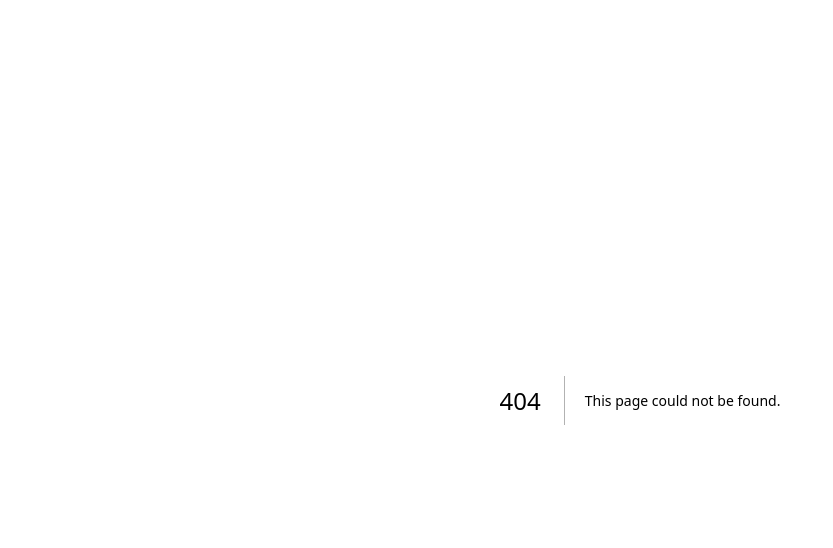
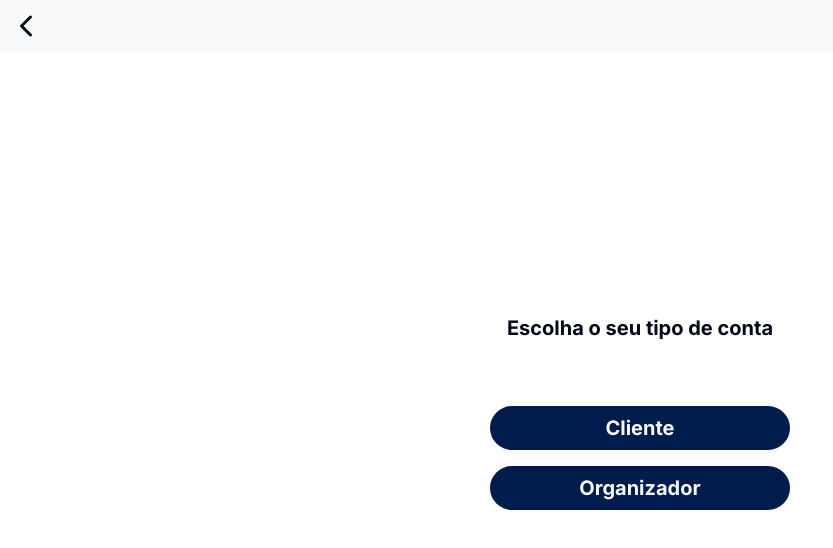
Before and after one commit to Matheus-kb/ConnecTech-Front, a Next.js app: page /register in a window 1280 px wide. Before the commit this address had no page. Shown: the top 548 px of the page, without its empty margins (0-833 px from the left). Built offline with nearby package versions, Linux system fonts and the light colour scheme.

Commit message:
feat: register page

```diff
--- /dev/null
+++ b/app/register/page.tsx
@@ -0,0 +1,23 @@
+import Header from "@/components/header";
+import { Button } from "@/components/ui/button";
+
+const RegisterPage = () => {
+  return (
+    <>
+      <Header />
+      <div className="flex justify-center items-center h-[90vh]">
+        <div className="flex flex-col gap-4 px-4">
+          <h1 className="pb-12 font-bold text-center text-xl">Escolha o seu tipo de conta</h1>
+          <Button className="rounded-3xl font-bold text-xl min-w-[18.75rem] min-h-11">
+            Cliente
+          </Button>
+          <Button className="rounded-3xl font-bold text-xl min-w-[18.75rem] min-h-11">
+            Organizador
+          </Button>
+        </div>
+      </div>
+    </>
+  );
+};
+
+export default RegisterPage;
```
